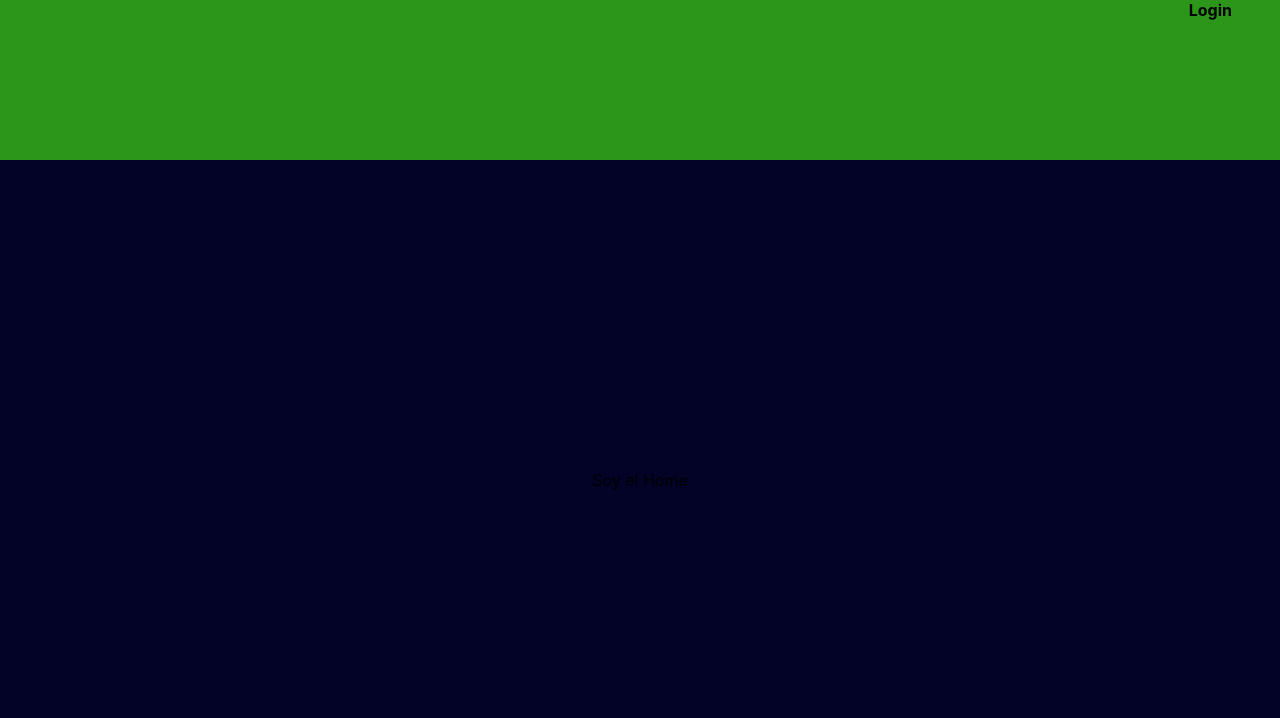
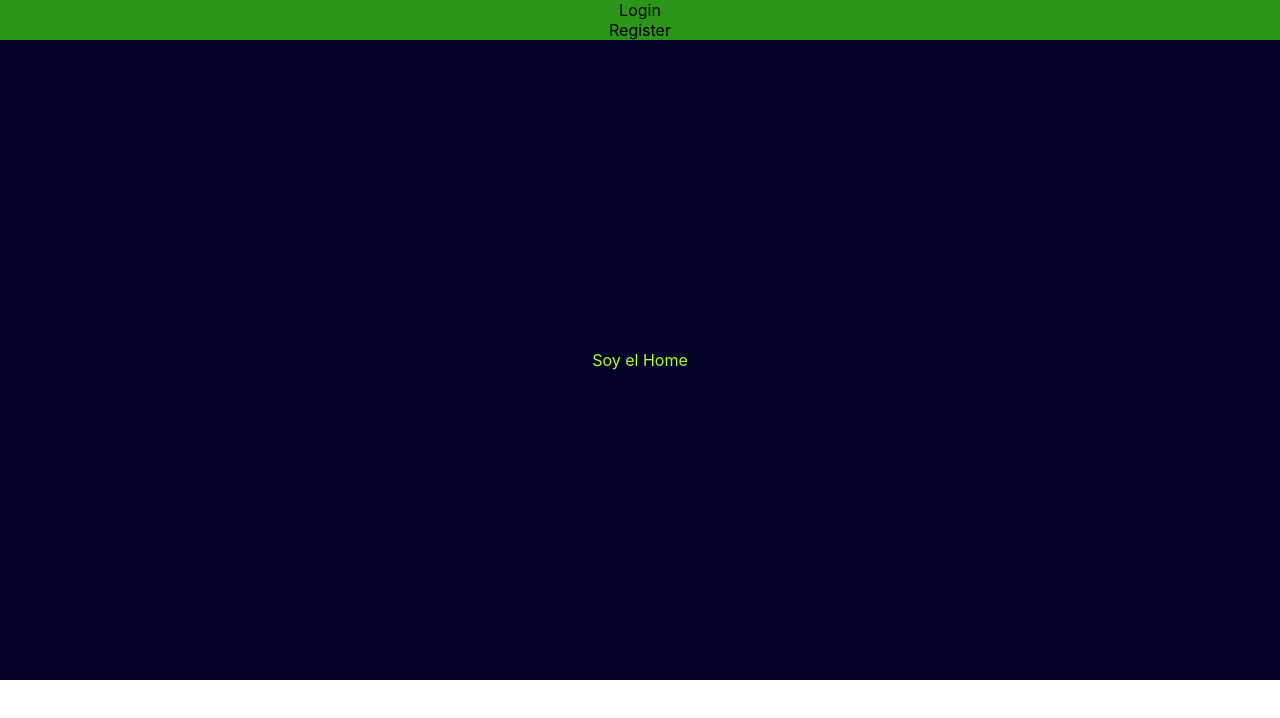
Before and after one commit to Naxete7/Proyecto-5-Movie-Rental-Frontend, a React (Create React App) app in the folder movierental/: page / in a window 1280 px wide. Shown: the top 718 px of the page. Built offline with nearby package versions, Linux system fonts and the light colour scheme.

Commit message:
comienzo de la navbar

```diff
--- a/movierental/src/App.js
+++ b/movierental/src/App.js
@@ -5,6 +5,7 @@
 
 import {BrowserRouter, Routes, Route} from 'react-router-dom';
 
+import navbar from './components/Navigator/Navegacion/Navbar';
 //Importaciones de containers y componentes
 
 // import Home from './containers/Home/Home';
--- a/movierental/src/components/Navigator/Header/Header.jsx
+++ b/movierental/src/components/Navigator/Header/Header.jsx
@@ -3,7 +3,7 @@
 import "./Header.scss"
 
 import { useNavigate } from "react-router-dom";
-
+import navbar from "../Navegacion/Navbar";
 
 
 const Header = () => {
@@ -16,7 +16,7 @@
       <div className='headerDesign'>
 
       <div onClick={()=>navigate("/login")} className="linkDesign">Login</div>
-      {/*<div onClick={()=>navigate("/register")} className="linkDesign">Register</div>*/}
+      <div onClick={()=>navigate("/login")} className="linkDesign">Register</div>
 
 
 
--- a/movierental/src/components/Navigator/Header/Header.scss
+++ b/movierental/src/components/Navigator/Header/Header.scss
@@ -1,21 +1,21 @@
 .headerDesign {
 
-    height: 20vh;
-    width: 100vw;
+    //height: 20vh;
+    //width: 100vw;
 
-    display: flex;
-    flex-direction: row;
-    justify-content: flex-end;
+    //display: flex;
+    //flex-direction: row;
+    //justify-content: flex-end;
 
     background-color: #2c961a;
 
 }
 
-.linkDesign{
+//.linkDesign{
 
-font-weight: bold;
+//font-weight: bold;
 
-margin-right: 3em;
-margin-bottom: 1.5em;
+//margin-right: 3em;
+//margin-bottom: 1.5em;
 
-}
+//}
--- /dev/null
+++ b/movierental/src/components/Navigator/Navegacion/Navbar.js
@@ -0,0 +1,63 @@
+import React from "react";
+import Button from 'react-bootstrap/Button';
+import Container from 'react-bootstrap/Container';
+import Form from 'react-bootstrap/Form';
+import Nav from 'react-bootstrap/Nav';
+import Navbar from 'react-bootstrap/Navbar';
+import NavDropdown from 'react-bootstrap/NavDropdown';
+
+
+const navbar = () => {
+
+    return (
+
+        <div>
+            <Navbar bg="light" expand="lg">
+                <Container fluid>
+                    <Navbar.Brand href="#">Navbar scroll</Navbar.Brand>
+                    <Navbar.Toggle aria-controls="navbarScroll" />
+                    <Navbar.Collapse id="navbarScroll">
+                        <Nav
+                            className="me-auto my-2 my-lg-0"
+                            style={{ maxHeight: '100px' }}
+                            navbarScroll
+                        >
+                            <Nav.Link href="#action1">Home</Nav.Link>
+                            <Nav.Link href="#action2">Link</Nav.Link>
+                            <NavDropdown title="Link" id="navbarScrollingDropdown">
+                                <NavDropdown.Item href="#action3">Action</NavDropdown.Item>
+                                <NavDropdown.Item href="#action4">
+                                    Another action
+                                </NavDropdown.Item>
+                                <NavDropdown.Divider />
+                                <NavDropdown.Item href="#action5">
+                                    Something else here
+                                </NavDropdown.Item>
+                            </NavDropdown>
+                            <Nav.Link href="#" disabled>
+                                Link
+                            </Nav.Link>
+                        </Nav>
+                        <Form className="d-flex">
+                            <Form.Control
+                                type="search"
+                                placeholder="Search"
+                                className="me-2"
+                                aria-label="Search"
+                            />
+                            <Button variant="outline-success">Search</Button>
+                        </Form>
+                    </Navbar.Collapse>
+                </Container>
+            </Navbar>
+
+
+
+
+        </div>
+    );
+
+
+}
+
+export default navbar
--- a/movierental/src/containers/Login/Home/Home.scss
+++ b/movierental/src/containers/Login/Home/Home.scss
@@ -10,5 +10,5 @@
 justify-content: center;
 
 background-color: #030328;
-
+color: greenyellow;
 }
```
